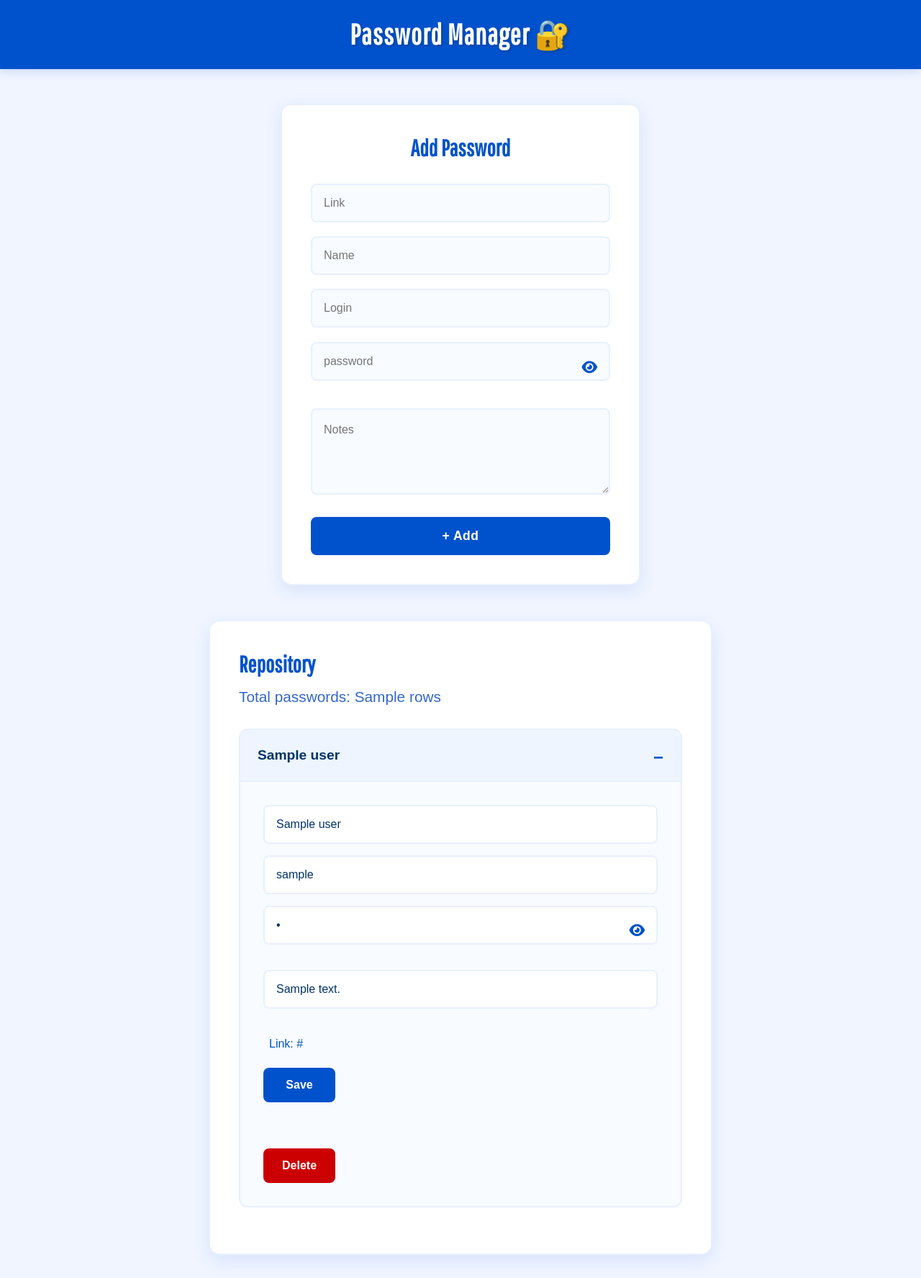
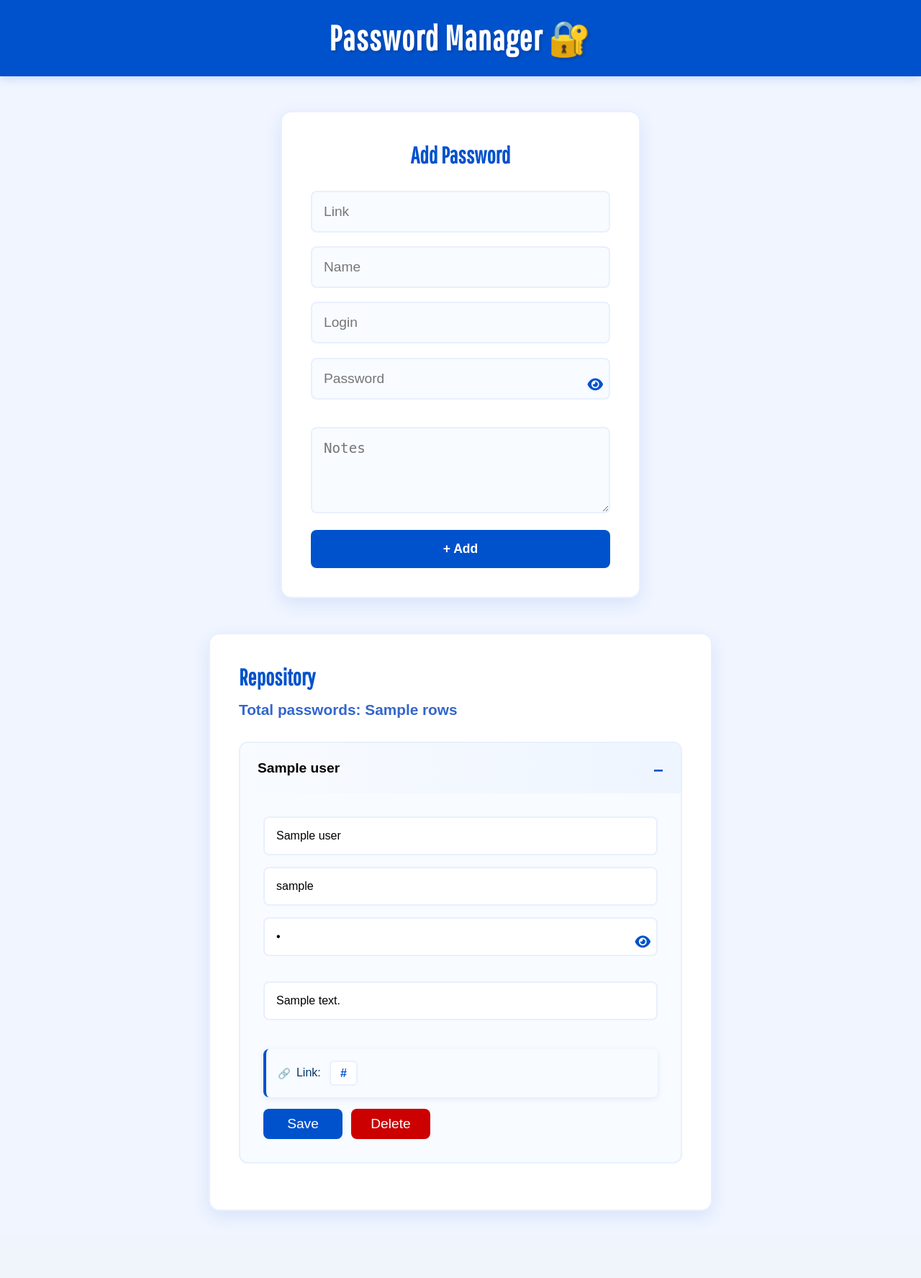
Before and after one commit to git-hub-2203/CS50---Final-Project, a Flask app: template templates/home.html in a window 1280 px wide, after a click that opens the changed part. Shown: the whole page at 72% size. After the commit the page ends 1690 px from the top, so only its background shows below. Run offline with Flask 3, Linux system fonts and the light colour scheme; the template is opened without the code that fills it: most values are stand-ins (such as "Sample title", 1, 10 or a date in 2020).

Commit message:
add files via upload

```diff
--- a/static/home.css
+++ b/static/home.css
@@ -11,6 +11,7 @@ body {
     padding-bottom: 2rem;
 }
 
+/* ===================== TITLE ===================== */
 .title {
     background: #0052cc;
     padding: 1.5rem 0;
@@ -21,13 +22,14 @@ body {
 }
 
 .title-manager {
-    font-size: 2.5rem;
+    font-size: 3rem;
     color: white;
     font-family: 'Pathway Gothic One', sans-serif;
     letter-spacing: 1px;
     text-shadow: 2px 2px 4px rgba(0, 0, 0, 0.2);
 }
 
+/* ===================== LAYOUT ===================== */
 .general {
     display: flex;
     flex-wrap: wrap;
@@ -38,19 +40,24 @@ body {
     padding: 0 1.5rem;
 }
 
+/* ===================== ADD PASSWORD ===================== */
 #add_password {
     background: white;
     box-shadow: 0 8px 25px rgba(0, 82, 204, 0.1);
-    margin: 0;
-    text-align: center;
     width: 100%;
     max-width: 500px;
     border-radius: 15px;
     padding: 2.5rem;
     border: 2px solid #e8f0ff;
     transition: transform 0.3s ease, box-shadow 0.3s ease;
+    text-align: center;
 }
 
+#add_password:hover {
+    transform: translateY(-5px);
+    box-shadow: 0 15px 30px rgba(0, 82, 204, 0.15);
+    border-color: #0052cc;
+}
 
 #add_password h2 {
     color: #0052cc;
@@ -60,78 +67,77 @@ body {
     font-weight: 600;
 }
 
-.add_input, .textarea {
-    font-family: Arial, Helvetica, sans-serif;
-    font-size: 1rem;
+/* ===================== INPUTS ===================== */
+.add_input,
+.textarea {
     width: 100%;
     padding: 1rem;
     margin-bottom: 1.2rem;
     border: 2px solid #e8f0ff;
     border-radius: 8px;
-    transition: all 0.3s ease;
     background: #f8fbff;
     color: #003366;
+    font-size: 1.2rem;
+    transition: all 0.3s ease;
 }
 
-.add_input:focus, .textarea:focus {
+.add_input:focus,
+.textarea:focus {
     outline: none;
     border-color: #0052cc;
     background: white;
     box-shadow: 0 0 0 3px rgba(0, 82, 204, 0.1);
 }
 
+.textarea {
+    height: 120px;
+    resize: vertical;
+}
+
+/* ===================== PASSWORD FIELD ===================== */
 .password-container {
     position: relative;
     width: 100%;
     margin-bottom: 1.2rem;
+    display: flex;
+    align-items: center;
 }
 
 .toggle-password {
     position: absolute;
     right: 10px;
-    top: 50%;
-    transform: translateY(-50%);
     background: transparent;
     border: none;
+    cursor: pointer;
     color: #0052cc;
-    cursor: pointer;
-    padding: 0.5rem;
     font-size: 1.2rem;
-    transition: color 0.3s ease;
 }
 
 .toggle-password:hover {
     color: #003399;
 }
 
-.textarea {
-    height: 120px;
-    resize: vertical;
-    line-height: 1.5;
-}
-
+/* ===================== BUTTONS ===================== */
 .button {
     background: #0052cc;
-    font-family: Arial, Helvetica, sans-serif;
+    color: white;
+    border: none;
+    border-radius: 8px;
+    padding: 1rem 2rem;
     font-size: 1.1rem;
     font-weight: 600;
-    border: none;
-    border-radius: 8px;
-    color: white;
-    padding: 1rem 2rem;
     cursor: pointer;
+    width: 100%;
     transition: all 0.3s ease;
-    width: 100%;
-    margin-top: 0.5rem;
-    letter-spacing: 0.5px;
 }
 
 .button:hover {
+    background: #003399;
     transform: translateY(-2px);
     box-shadow: 0 7px 15px rgba(0, 82, 204, 0.25);
-    background: #003399;
 }
 
+/* ===================== PASSWORD LIST ===================== */
 .container-password {
     background: white;
     border-radius: 15px;
@@ -147,23 +153,22 @@ body {
     font-size: 2rem;
     margin-bottom: 1rem;
     font-family: 'Pathway Gothic One', sans-serif;
-    font-weight: 600;
 }
 
 .container-password h2:nth-child(2) {
     color: #3366cc;
     font-size: 1.3rem;
     margin-bottom: 2rem;
-    font-weight: normal;
 }
 
+/* ===================== PASSWORD CARD ===================== */
 .box-password {
     background: #f8fbff;
     border-radius: 12px;
     margin-bottom: 1.5rem;
     border: 2px solid #e8f0ff;
     overflow: hidden;
-    transition: all 0.3s ease;
+    transition: all 0.3s ease-out;
 }
 
 .box-password:hover {
@@ -175,41 +180,25 @@ body {
     padding: 1.5rem;
     font-size: 1.2rem;
     font-weight: 600;
-    color: #003366;
     cursor: pointer;
+    background: linear-gradient(to right, #f8fbff, #eef5ff);
+    position: relative;
     list-style: none;
-    position: relative;
-    transition: background-color 0.3s ease;
-    background: linear-gradient(to right, #f8fbff, #eef5ff);
 }
 
-.box-password summary:hover {
-    background: linear-gradient(to right, #eef5ff, #e0ebff);
-}
-
-.box-password summary::-webkit-details-marker {
-    display: none;
-}
-
-.box-password summary:after {
+.box-password summary::after {
     content: '+';
     position: absolute;
     right: 1.5rem;
     font-size: 1.5rem;
     color: #0052cc;
-    font-weight: bold;
-    transition: transform 0.3s ease;
 }
 
-.box-password[open] summary:after {
+.box-password[open] summary::after {
     content: '−';
 }
 
-.box-password[open] summary {
-    border-bottom: 2px solid #e8f0ff;
-    background: #eef5ff;
-}
-
+/* ===================== FORMS ===================== */
 .box-password form {
     padding: 2rem;
 }
@@ -220,81 +209,151 @@ body {
     margin-bottom: 1rem;
     border: 2px solid #e8f0ff;
     border-radius: 8px;
-    font-size: 1rem;
-    transition: all 0.3s ease;
-    background: white;
-    color: #003366;
+    font-size: 1em;
 }
 
-.box-password input:focus {
-    outline: none;
-    border-color: #0052cc;
-    box-shadow: 0 0 0 3px rgba(0, 82, 204, 0.1);
+/* ===================== SAVE / DELETE ROW ===================== */
+.btn-row {
+    display: flex;
+    align-items: center;
+    gap: 0.75rem;
+    margin-top: 0.5rem;
+    flex-wrap: nowrap;
 }
 
-.box-password p {
-    margin: 1rem 0;
-    text-align: left;
-    color: #3366cc;
+/* override padding from .box-password form */
+.btn-row form {
+    padding: 0 !important;
+    margin: 0;
+    display: flex;
+    align-items: center;
 }
 
-.box-password a {
-    color: #0052cc;
-    text-decoration: none;
-    font-weight: 500;
-    transition: color 0.3s ease;
-    display: inline-block;
-    padding: 0.5rem;
-    border-radius: 4px;
-    background: #f8fbff;
+.btn-row .update-form {
+    flex: 1;
 }
 
-.box-password a:hover {
-    color: #003399;
-    text-decoration: underline;
-    background: #eef5ff;
+.btn-row .delete-form {
+    flex: 0 0 auto;
 }
 
-.box-password button[type="submit"] {
+.btn-save,
+.btn-delete {
+    height: 42px;
+    min-width: 110px;
+    padding: 0 1.5rem;
+    border-radius: 8px;
+    border: none;
+    font-weight: 500;
+    cursor: pointer;
+    white-space: nowrap;
+    font-size: 1.2em;
+}
+
+.btn-save {
     background: #0052cc;
     color: white;
-    border: none;
-    padding: 0.8rem 1.5rem;
-    border-radius: 8px;
-    cursor: pointer;
-    font-size: 1rem;
-    font-weight: 600;
-    transition: all 0.3s ease;
-    margin-right: 0.5rem;
-    min-width: 100px;
-    border: 2px solid transparent;
 }
 
-.box-password button[type="submit"]:hover {
-    transform: translateY(-2px);
-    box-shadow: 0 5px 15px rgba(0, 82, 204, 0.2);
+.btn-save:hover {
     background: #003399;
 }
 
-.box-password form:last-of-type button[type="submit"] {
+.btn-delete {
     background: #cc0000;
+    color: white;
 }
 
-.box-password form:last-of-type button[type="submit"]:hover {
+.btn-delete:hover {
     background: #990000;
-    box-shadow: 0 5px 15px rgba(204, 0, 0, 0.2);
 }
 
+/* ===================== LINK DISPLAY ===================== */
+.show-link {
+    margin: 1.5rem 0 1rem 0;
+    padding: 1rem;
+    background: #f8fbff;
+    border-radius: 8px;
+    border-left: 4px solid #0052cc;
+    text-align: left;
+    font-size: 1rem;
+    color: #003366;
+    box-shadow: 0 2px 8px rgba(0, 82, 204, 0.1);
+}
 
+.show-link a {
+    color: #0052cc;
+    text-decoration: none;
+    font-weight: 600;
+    padding: 0.4rem 0.8rem;
+    background: white;
+    border-radius: 6px;
+    border: 2px solid #e8f0ff;
+    display: inline-block;
+    margin-left: 0.5rem;
+    transition: all 0.3s ease;
+    word-break: break-all;
+    max-width: 100%;
+}
 
-/* Utility classes for blue shades */
-.bg-blue-50 { background: #f0f5ff; }
-.bg-blue-100 { background: #e0ebff; }
-.bg-blue-200 { background: #c2d6ff; }
-.bg-blue-300 { background: #a3c2ff; }
-.bg-blue-400 { background: #85adff; }
-.bg-blue-500 { background: #6699ff; }
-.bg-blue-600 { background: #4786ff; }
-.bg-blue-700 { background: #2973ff; }
-.bg-blue-800 { background: #0a60ff; }
-.bg-blue-900 { background: #0052cc; }
+.show-link a:hover {
+    color: white;
+    background: #0052cc;
+    border-color: #0052cc;
+    transform: translateY(-2px);
+    box-shadow: 0 4px 12px rgba(0, 82, 204, 0.2);
+    text-decoration: none;
+}
+
+.show-link a:active {
+    transform: translateY(0);
+}
+
+/* Optional: Add an icon before the link */
+.show-link:before {
+    content: "🔗";
+    margin-right: 0.5rem;
+    font-size: 0.9em;
+    opacity: 0.7;
+}
+
+/* ===================== UTILITIES ===================== */
+.bg-blue-50 {
+    background: #f0f5ff;
+}
+
+.bg-blue-100 {
+    background: #e0ebff;
+}
+
+.bg-blue-200 {
+    background: #c2d6ff;
+}
+
+.bg-blue-300 {
+    background: #a3c2ff;
+}
+
+.bg-blue-400 {
+    background: #85adff;
+}
+
+.bg-blue-500 {
+    background: #6699ff;
+}
+
+.bg-blue-600 {
+    background: #4786ff;
+}
+
+.bg-blue-700 {
+    background: #2973ff;
+}
+
+.bg-blue-800 {
+    background: #0a60ff;
+}
+
+.bg-blue-900 {
+    background: #0052cc;
+}
--- a/templates/home.html
+++ b/templates/home.html
@@ -24,7 +24,7 @@
                 <input type="text" placeholder="Name" required name="name" class="add_input">
                 <input type="text" placeholder="Login" required name="login" class="add_input">
                 <div class="password-container">
-                    <input type="password" id="passwordAdd" class="add_input" placeholder="password" required
+                    <input type="password" id="passwordAdd" class="add_input" placeholder="Password" required
                         name="password">
                     <button type="button" class="toggle-password" onclick="togglePasswordVisibility('passwordAdd')"><i
                             class="fas fa-eye"></i></button>
@@ -36,35 +36,49 @@
         <div class="container-password">
             <h2>Repository</h2>
             <h2>Total passwords: {{ rows }}</h2>
-
+            {% if rows == 0 %}
+            <p style="text-align: center; font-family:'Courier New', Courier, monospace">Nothing yet '-'</p>
+            {% endif %}
 
             {% for index, user in data %}
             <details class="box-password">
                 <summary>{{ user.name }}</summary>
-                <form action="/update_password" method="post">
+
+                <div class="actions-row">
+                    <form action="/update_password" method="post" class="update-form">
                         <input type="hidden" name="link" value="{{ user.link }}">
+
                         <input type="text" value="{{ user.name }}" required placeholder="Name" name="name">
                         <input type="text" value="{{ user.login }}" required placeholder="Login" name="login">
+
                         <div class="password-container">
                             <input type="password" class="passwordField" placeholder="Password" required name="password"
                                 value="{{ user.password }}">
                             <button type="button" class="toggle-password"
-                            onclick="togglePasswordVisibility(this.parentElement.querySelector('input'))"><i
-                                class="fas fa-eye"></i></button>
+                                onclick="togglePasswordVisibility(this.parentElement.querySelector('input'))">
+                                <i class="fas fa-eye"></i>
+                            </button>
                         </div>
+
                         <input type="text" value="{{ user.note }}" required placeholder="Note" name="note">
-                    <p><a href="{{ user.link }}" target="_blank">Link: {{ user.link }}</a></p>
-                    <button type="submit">Save</button>
+
+                        <p class="show-link">Link: <a href="{{ user.link }}" target="_blank">{{ user.link }}</a></p>
+
+                        <div class="btn-row">
+                            <button type="submit" class="btn-save">Save</button>
                     </form>
-                <form action="/delete_password" method="post">
+
+                    <form method="post" action="/delete_password" class="delete-form">
                         <input type="hidden" name="link" value="{{ user.link }}">
-                    <button type="submit">Delete</button>
+                        <button type="submit" class="btn-delete">Delete</button>
                     </form>
+                </div>
+        </div>
         </details>
+
         {% endfor %}
         </div>
     </section>
-
 
     <script src="/static/index.js"></script>
 </body>
```
Also changed, not shown: code.txt (deleted, +0 -16 lines), db_delete.py (deleted, +0 -11 lines), test.py (deleted, +0 -11 lines), info.db (deleted). Lines whose indentation alone changed are shown as unchanged.
